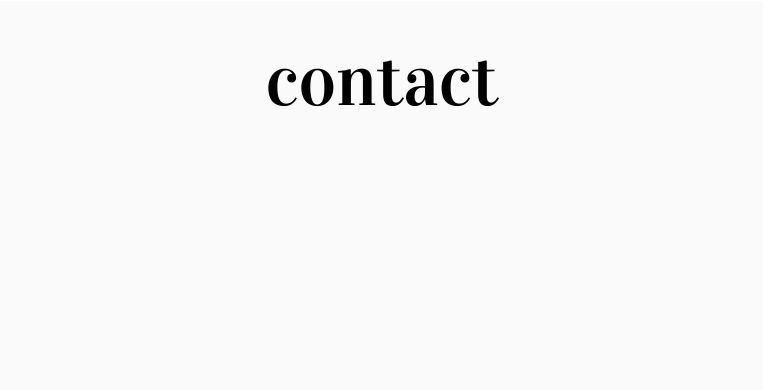
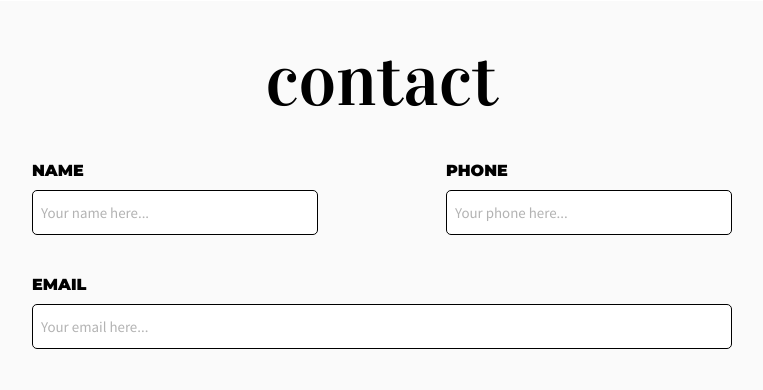
Before and after one commit to lucasvleal/portfolio, a Next.js app: page / in a window 1280 px wide. Shown: the part 2399-2789 px from the top of the page, without its empty margins (258-1021 px from the left). Built offline with nearby package versions, Linux system fonts and the light colour scheme.

Commit message:
Contact section and mobilestyle done

```diff
--- a/src/pages/index.tsx
+++ b/src/pages/index.tsx
@@ -18,6 +18,14 @@ import {
   Item,
   Work,
   Contact,
+  ContactFormBox,
+  Form,
+  FormRow,
+  ContainerInput,
+  Input,
+  TextArea,
+  ButtonBox,
+  ButtonSend,
   Footer,
   // Copyright,
   LinksFooterBox,
@@ -182,6 +190,38 @@ export default function Home() {
         <TitleBox>
           <VidalokaText size={72}>contact</VidalokaText>
         </TitleBox>
+
+        <ContactFormBox>
+          <Form>
+            <FormRow>
+              <ContainerInput>
+                <label htmlFor="name">NAME</label>
+                <Input id="name" type="text" placeholder="Your name here..." required />
+              </ContainerInput>
+
+              <ContainerInput>
+                <label htmlFor="phone">PHONE</label>
+                <Input id="phone" type="text" placeholder="Your phone here..." />
+              </ContainerInput>
+            </FormRow>
+
+            <ContainerInput>
+              <label htmlFor="email">EMAIL</label>
+              <Input id="email" type="text" placeholder="Your email here..." required />
+            </ContainerInput>
+
+            <ContainerInput>
+              <label htmlFor="message">MESSAGE</label>
+              <TextArea id="message" placeholder="Your message here..." required ></TextArea>
+            </ContainerInput>
+
+            <ButtonBox>
+              <ButtonSend>
+                SEND
+              </ButtonSend>
+            </ButtonBox>
+          </Form>
+        </ContactFormBox>
       </Contact>
 
       <Footer>
--- a/src/styles/pages/Home.ts
+++ b/src/styles/pages/Home.ts
@@ -46,6 +46,10 @@ export const ItemNav = styled.a`
 
     @media (max-width: 768px) {
         width: 30vw;
+
+        & > span {
+            font-size: 16px;
+        }
     }
 
     /* background: green; */
@@ -56,6 +60,23 @@ export const NameAndTitle = styled(FlexContainerColumn)`
 
     height: 80vh;
 
+    @media (max-width: 768px) {
+        width: 30vw;
+
+        & > span {
+            font-size: 60px;
+            width: 90vw;
+        }
+
+        & > div  {
+            width: 90vw;
+        }
+
+        & > div > span {
+            font-size: 20px;
+
+        }
+    }
     /* background: yellow; */
 `;
 
@@ -88,7 +109,7 @@ export const LinkSocialMedia = styled.a`
 
     @media (max-width: 768px) {
         & > svg {
-            font-size: 24px;
+            font-size: 28px;
         }
     }
 `;
@@ -96,10 +117,14 @@ export const LinkSocialMedia = styled.a`
 
 // <ABOUT>
 export const About = styled.div`
-    height: 100vh;
+    min-height: 100vh;
     padding: 0 ${({ theme }) => theme.size.padding.horizontalContainer};
 
     background-color: ${({ theme }) => theme.color.backgroundColored};
+
+    /* @media (max-width: 768px) {
+        min-height: 100vh;
+    } */
 `;
 
 export const TitleBox = styled(FlexContainer)`
@@ -108,6 +133,11 @@ export const TitleBox = styled(FlexContainer)`
 
     height: 20vh;
 
+    @media (max-width: 768px) {
+        & > span {
+            font-size: 60px;
+        }
+    }
     /* background-color: red; */
 `;
 
@@ -115,17 +145,35 @@ export const AboutBox = styled.div`
     line-height: 40px;
     font-size: ${({ theme }) => theme.size.font.normal};
 
+
+    @media (max-width: 768px) {
+        font-size: 16px;
+        line-height: 36px;
+    }
+
     /* background-color: red; */
 `;
 
 export const KnowledgeBox = styled.div`
     padding-top: 40px;
+
+    /* background: blue; */
+
+    @media (max-width: 768px) {
+        padding-top: 0;
+        padding: 10px 0;
+    }
 `;
 
 export const KnowledgeLine = styled(FlexContainer)`
     align-items: center;
 
     margin-top: 20px;
+
+    @media (max-width: 768px) {
+        flex-direction: column;
+        /* margin-bottom: 5vh; */
+    }
 `;
 
 export const KnowledgeTitle = styled.div`
@@ -141,6 +189,12 @@ export const KnowledgeTitle = styled.div`
 
     text-align: center;
     font-weight: bold;
+
+    @media (max-width: 768px) {
+        width: 100%;
+        margin: 2vh 0;
+
+    }
 `;
 
 export const KnowledgeItems = styled(FlexContainer)`
@@ -149,6 +203,11 @@ export const KnowledgeItems = styled(FlexContainer)`
         align-items: center;
 
         font-size: 4px;
+    }
+
+    @media (max-width: 768px) {
+        flex-wrap: wrap;
+        justify-content: center;
     }
 `;
 
@@ -168,10 +227,155 @@ export const Work = styled.div`
 
 // <CONTACT>
 export const Contact = styled.div`
-    height: 100vh;
+    min-height: 100vh;
     padding: 0 ${({ theme }) => theme.size.padding.horizontalContainer};
 
     background-color: ${({ theme }) => theme.color.backgroundColored};
+`;
+
+export const ContactFormBox = styled(FlexContainer)`
+    justify-content: center;
+    align-items: center;
+
+    /* background: red;  */
+`;
+
+export const Form = styled.form`
+    width: 700px;
+`;
+
+export const FormRow = styled(FlexContainer)`
+    justify-content: space-between;
+
+    & > div + div {
+        margin-left: 10vw;
+    }
+
+    @media (max-width: 768px) {
+        flex-direction: column;
+
+        & > div + div {
+            margin-left: 0;
+        }
+    }
+
+    /* background-color: red; */
+`;
+
+export const ContainerInput = styled(FlexContainerColumn)`
+    width: 100%;
+
+    /* background-color: red; */
+
+    & > label {
+        font-family: ${({ theme }) => theme.font.secundary};
+        text-transform: uppercase;
+        font-weight: 900;
+        font-size: 16px;
+        margin-bottom: 10px;
+    }
+
+    @media (max-width: 768px) {
+        & > label {
+            font-size: 12px;
+        }
+    }
+`;
+
+export const Input = styled.input`
+    border: 1px solid black;
+    border-radius: 5px;
+
+    width: 100%;
+    height: 45px;
+
+    color: black;
+    font-family: ${({ theme }) => theme.font.principal};
+    padding: 0 8px;
+
+    margin-bottom: 40px;
+
+    &::placeholder {
+        color: rgba(0,0,0,0.3);
+    }
+
+    @media (max-width: 768px) {
+        height: 7vh;
+        font-size: 12px;
+
+        &::placeholder {
+            font-size: 12px;
+        }
+    }
+`;
+
+export const TextArea = styled.textarea`
+    border: 1px solid black;
+    border-radius: 5px;
+
+    width: 100%;
+    height: 15vh;
+
+    color: black;
+    font-family: ${({ theme }) => theme.font.principal};
+    padding: 8px;
+
+    &::placeholder {
+        color: rgba(0,0,0,0.3);
+    }
+
+    @media (max-width: 768px) {
+        font-size: 12px;
+        /* margin-bottom: 20vh; */
+
+        &::placeholder {
+            font-size: 12px;
+        }
+    }
+`;
+
+export const ButtonBox = styled(FlexContainer)`
+    flex: 1;
+    margin-top: 6vh;
+    justify-content: center;
+    align-items: center;
+
+    /* background-color: tomato; */
+
+`;
+
+export const ButtonSend = styled.button`
+    display: flex;
+    justify-content: center;
+    align-items: center;
+
+    width: 300px;
+    height: 50px;
+
+    border: none;
+    border-radius: 5px;
+    background-color: black;
+
+    color: white;
+    font-family: ${({ theme }) => theme.font.secundary};
+    font-weight: bold;
+    font-size: 18px;
+
+    cursor: pointer;
+    transition: 0.2s;
+
+    &:hover {
+        background-color: ${({ theme }) => theme.color.mediumGray};
+        transition: 0.2s;
+    }
+
+    @media (max-width: 768px) {
+        width: 50vw;
+        height: 8vh;
+
+        margin-bottom: 4vh;
+    }
+
 `;
 // </CONTACT>
 
@@ -184,6 +388,16 @@ export const Footer = styled(FlexContainer)`
     padding: 0 ${({ theme }) => theme.size.padding.horizontalContainer};
 
     background-color: ${({ theme }) => theme.color.black};
+
+    @media (max-width: 768px) {
+        flex-direction: column-reverse;
+        justify-content: center;
+
+        & > span {
+            font-size: 12px;
+            font-weight: 400;
+        }
+    }
 `;
 
 export const LinksFooterBox = styled(FlexContainer)`
@@ -204,8 +418,10 @@ export const LinksFooterBox = styled(FlexContainer)`
 
     @media (max-width: 768px) {
         & svg {
-            font-size: 24px;
+            font-size: 28px;
         }
+
+        margin-bottom: 4vh;
     }
 `;
 // </FOOTER>
```
Also changed, not shown: src/components/Texts/styles.ts (+6 -6 lines).
